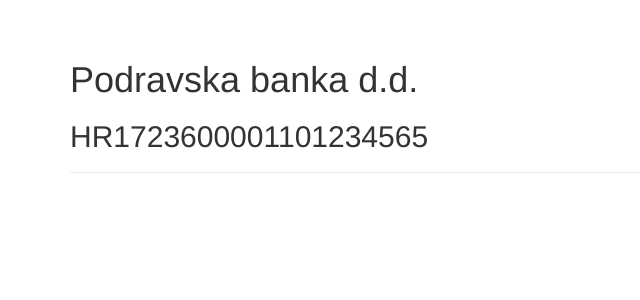
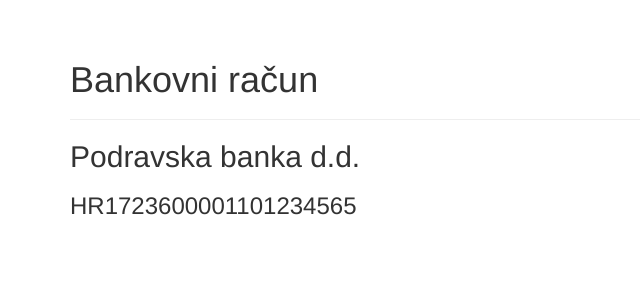
Before and after one commit to unizd/Oblikovanje-web-stranica, a Flask app: page /bankAccount in a window 1280 px wide. Shown: the part 52-352 px from the top of the page, without its empty margins (0-640 px from the left). Run offline with Flask 2, Linux system fonts and the light colour scheme; some libraries are stand-ins or nearby versions.

Commit message:
Update bankAccount.html

```diff
--- a/4/AboutMeApp/templates/bankAccount.html
+++ b/4/AboutMeApp/templates/bankAccount.html
@@ -3,8 +3,9 @@
 {% block content %}
 <div class="container">
 	<div class="page-header">
-		<h1>{{ banka }}</h1>
-		<h2>{{ iban }}</h2>
+		<h1>Bankovni račun</h1>
 	</div>
+	<h2>{{ banka }}</h1>
+	<h3>{{ iban }}</h2>
 </div>
 {% endblock %}
```
